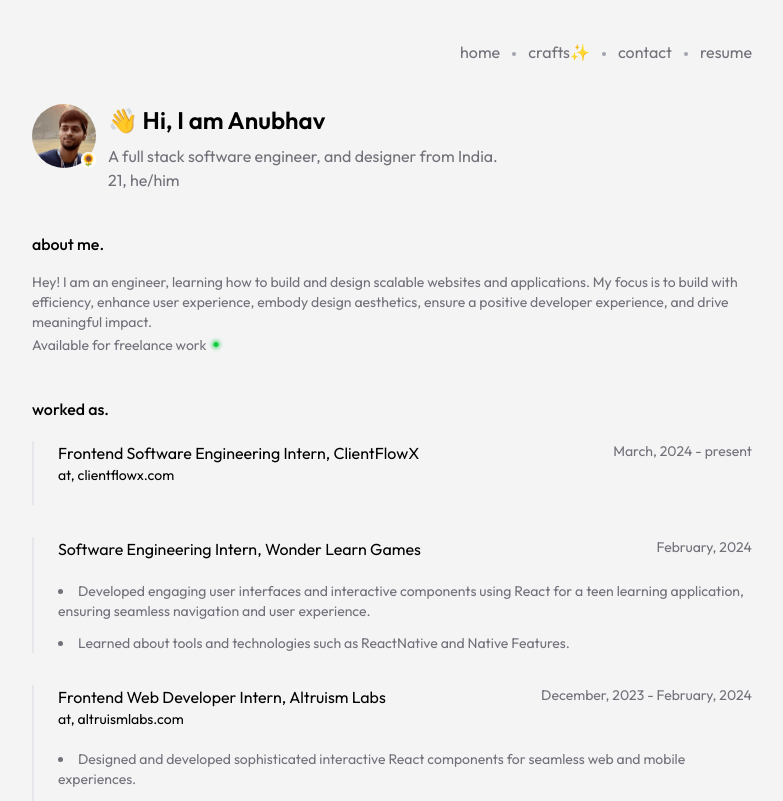
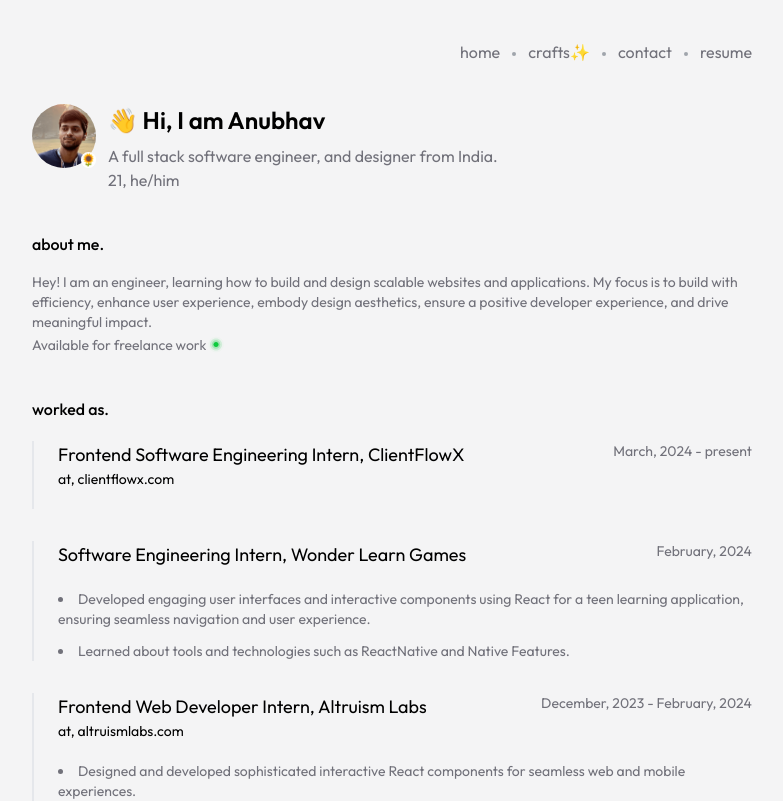
Before and after one commit to Anubhav-Pal/Portfolio, a Next.js app: page / in a window 1280 px wide. Shown: the top 801 px of the page, without its empty margins (248-1031 px from the left). Built offline with nearby package versions, Linux system fonts and the light colour scheme.

Commit message:
Update Work Experience

```diff
--- a/components/Work.jsx
+++ b/components/Work.jsx
@@ -39,7 +39,7 @@ const Work = () => {
         <div className='border-l-2 pl-6 hover:border-orange-300 cursor-default transition-all flex flex-col gap-5' key={index}> {/* Added key prop */}
           <div className='flex sm:flex-row flex-col items-start justify-between gap-2'>
             <div>
-              <div className='capitalize text-md '>{company.position}, {company.companyName}</div>
+              <div className='capitalize text-lg'>{company.position}, {company.companyName}</div>
               {company.companyName === "Wonder Learn Games" ? '' :
                 <div className={`text-sm `}>at, <a href={company.companyWebsiteLink}>{company.companyWebsite}</a></div>
               }
```
